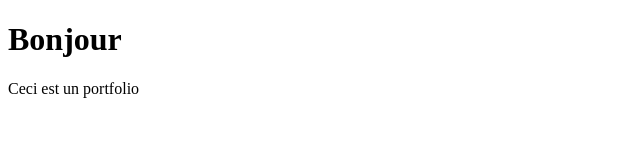
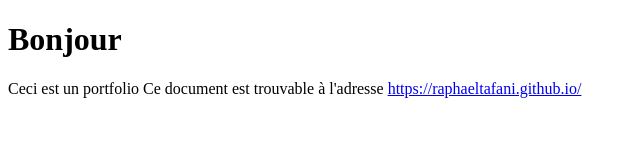
Before and after one commit to raphaeltafani/raphaeltafani.github.io, a plain HTML site: page index.html in a window 1280 px wide. Shown: the whole page, without its empty margins (0-640 px from the left). Drawn offline with Linux system fonts and the light colour scheme.

Commit message:
Update index.html
ajout lien autoréférentiel

```diff
--- a/index.html
+++ b/index.html
@@ -5,6 +5,10 @@
     </head>
     <body>
         <h1>Bonjour</h1>
-        <p>Ceci est un portfolio</p>
+        <p>
+            Ceci est un portfolio
+            Ce document est trouvable à l'adresse <a href="https://raphaeltafani.github.io"/>https://raphaeltafani.github.io/</a>
+        </p>
+
     </body>
 </html>
```
